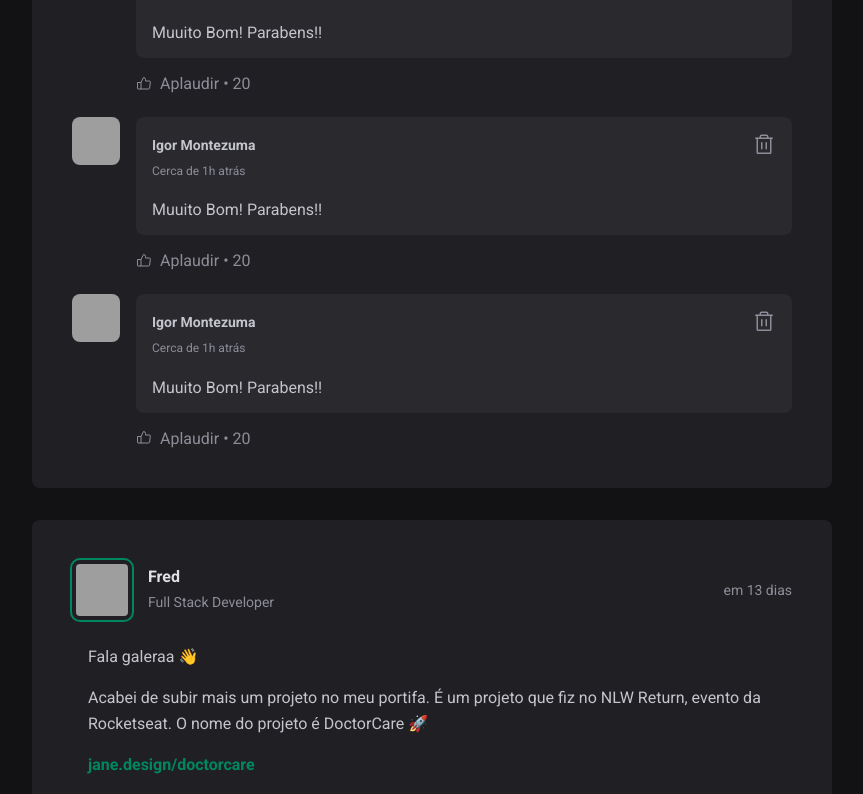
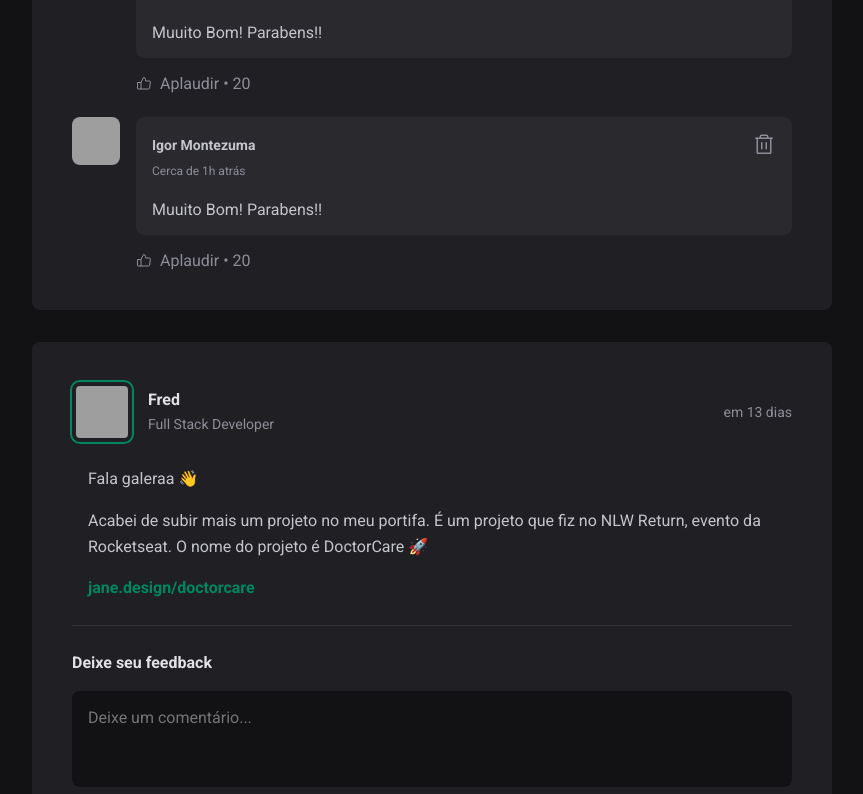
Before and after one commit to IgorMontezuma20/ignite-feed-react-trail, a React (Vite) app: page / in a window 1280 px wide. Shown: the part 651-1445 px from the top of the page, without its empty margins (352-1215 px from the left). Built offline with nearby package versions, Linux system fonts and the light colour scheme; grey boxes are pictures that could not be loaded.

Commit message:
Inserindo estados na aplicacao

```diff
--- a/src/components/Post/Post.jsx
+++ b/src/components/Post/Post.jsx
@@ -5,8 +5,11 @@ import { format, formatDistanceToNow } from "date-fns";
 import ptBR from "date-fns/locale/pt-BR";
 
 import styles from "./Post.module.css";
+import { useState } from "react";
 
 export function Post({ author, publishedAt, content }) {
+  const [comments, setComments] = useState([1, 2]);
+
   const publishedDateFormatted = format(
     publishedAt,
     "d 'de' LLLL 'às' HH:mm'h'",
@@ -19,6 +22,12 @@ export function Post({ author, publishedAt, content }) {
     locale: ptBR,
     addSuffix: true,
   });
+
+  function handleCreateNewComment() {
+    event.preventDefault();
+    setComments([...comments, comments.length + 1]);
+    console.log(comments);
+  }
 
   return (
     <article className={styles.post}>
@@ -53,7 +62,7 @@ export function Post({ author, publishedAt, content }) {
         })}
       </div>
 
-      <form className={styles.commentForm}>
+      <form onSubmit={handleCreateNewComment} className={styles.commentForm}>
         <strong>Deixe seu feedback</strong>
         <textarea placeholder="Deixe um comentário..." />
         <footer>
@@ -62,9 +71,9 @@ export function Post({ author, publishedAt, content }) {
       </form>
 
       <div className={styles.commentList}>
-        <Comment />
-        <Comment />
-        <Comment />
+        {comments.map((comment) => {
+          return <Comment />;
+        })}
       </div>
     </article>
   );
```
